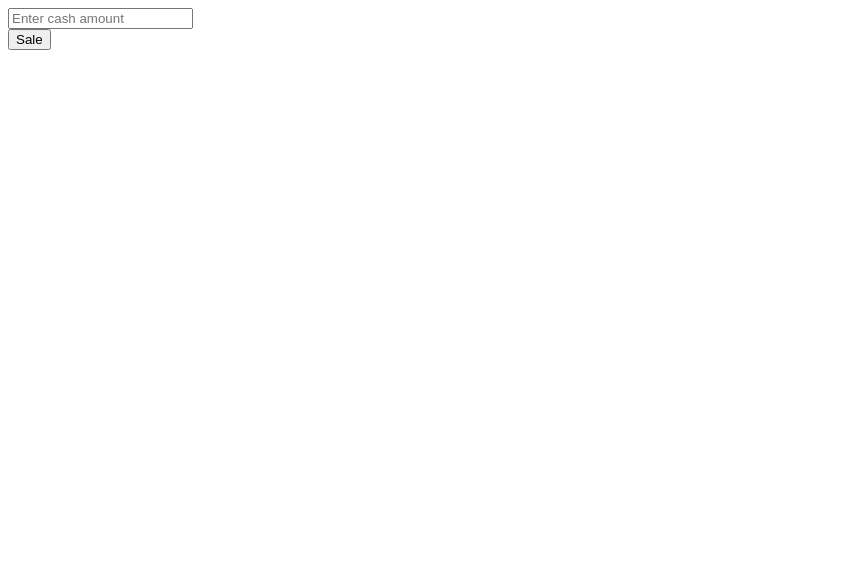
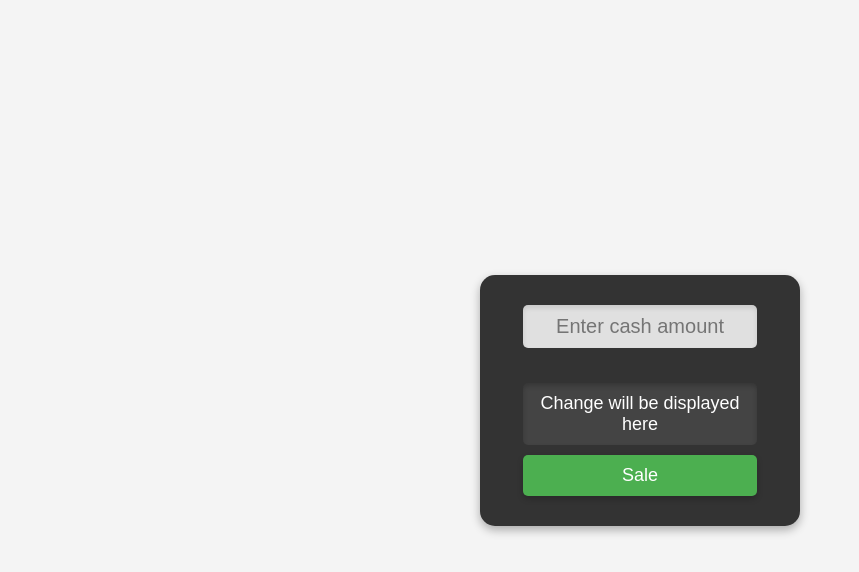
Before and after one commit to 0xip/cashRegisterApp, a plain HTML site: page index.html in a window 1280 px wide. Shown: the whole page, without its empty margins (0-859 px from the left). Drawn offline with Linux system fonts and the light colour scheme.

Commit message:
Add screenshots

```diff
--- a/index.html
+++ b/index.html
@@ -9,7 +9,7 @@
 <body>
     <div class="cash-register">
     <input type="text" id="cash" placeholder="Enter cash amount">
-    <div id="change-due"></div>
+    <div id="change-due"> Change will be displayed here</div>
     <button id="purchase-btn">Sale</button>
     <script src="script.js"></script>
     </div>
--- a/styles.css
+++ b/styles.css
@@ -0,0 +1,89 @@
+/* styles.css */
+
+* {
+    box-sizing: border-box;
+    margin: 0;
+    padding: 0;
+}
+
+body {
+    font-family: Arial, sans-serif;
+    background-color: #f4f4f4;
+    display: flex;
+    justify-content: center;
+    align-items: center;
+    height: 100vh;
+    padding: 20px;
+}
+
+/* Kasa görünümü */
+.cash-register {
+    background-color: #333;
+    border-radius: 15px;
+    padding: 30px;
+    width: 320px;
+    max-width: 100%;
+    box-shadow: 0px 4px 10px rgba(0, 0, 0, 0.3);
+    display: flex;
+    flex-direction: column;
+    align-items: center;
+}
+
+input[type="text"] {
+    width: 90%;
+    padding: 10px;
+    font-size: 20px;
+    border: none;
+    border-radius: 5px;
+    margin-bottom: 15px;
+    display: block;
+    background-color: #e0e0e0;
+    text-align: center;
+    color: #333;
+    box-shadow: inset 0px 3px 5px rgba(0, 0, 0, 0.1);
+}
+
+/* Buton görünümü */
+#purchase-btn {
+    width: 90%;
+    background-color: #4CAF50;
+    color: white;
+    padding: 10px 20px;
+    border: none;
+    border-radius: 5px;
+    font-size: 18px;
+    cursor: pointer;
+    text-align: center;
+    margin-top: 10px;
+    box-shadow: 0px 3px 6px rgba(0, 0, 0, 0.2);
+}
+
+#purchase-btn:hover {
+    background-color: #45a049;
+}
+
+/* Para üstü alanı */
+#change-due {
+    margin-top: 20px;
+    font-size: 18px;
+    color: #fff;
+    text-align: center;
+    width: 90%;
+    background-color: #444;
+    padding: 10px;
+    border-radius: 5px;
+    box-shadow: inset 0px 3px 5px rgba(0, 0, 0, 0.2);
+}
+
+/* Küçük ekranlar için medya sorgusu */
+@media (max-width: 600px) {
+    .cash-register {
+        width: 100%;
+        padding: 20px;
+    }
+
+    input[type="text"], #purchase-btn, #change-due {
+        width: 100%;
+        max-width: 100%;
+    }
+}
```
Also changed, not shown: Screenshot.png (added), Screenshot_2.png (added).
